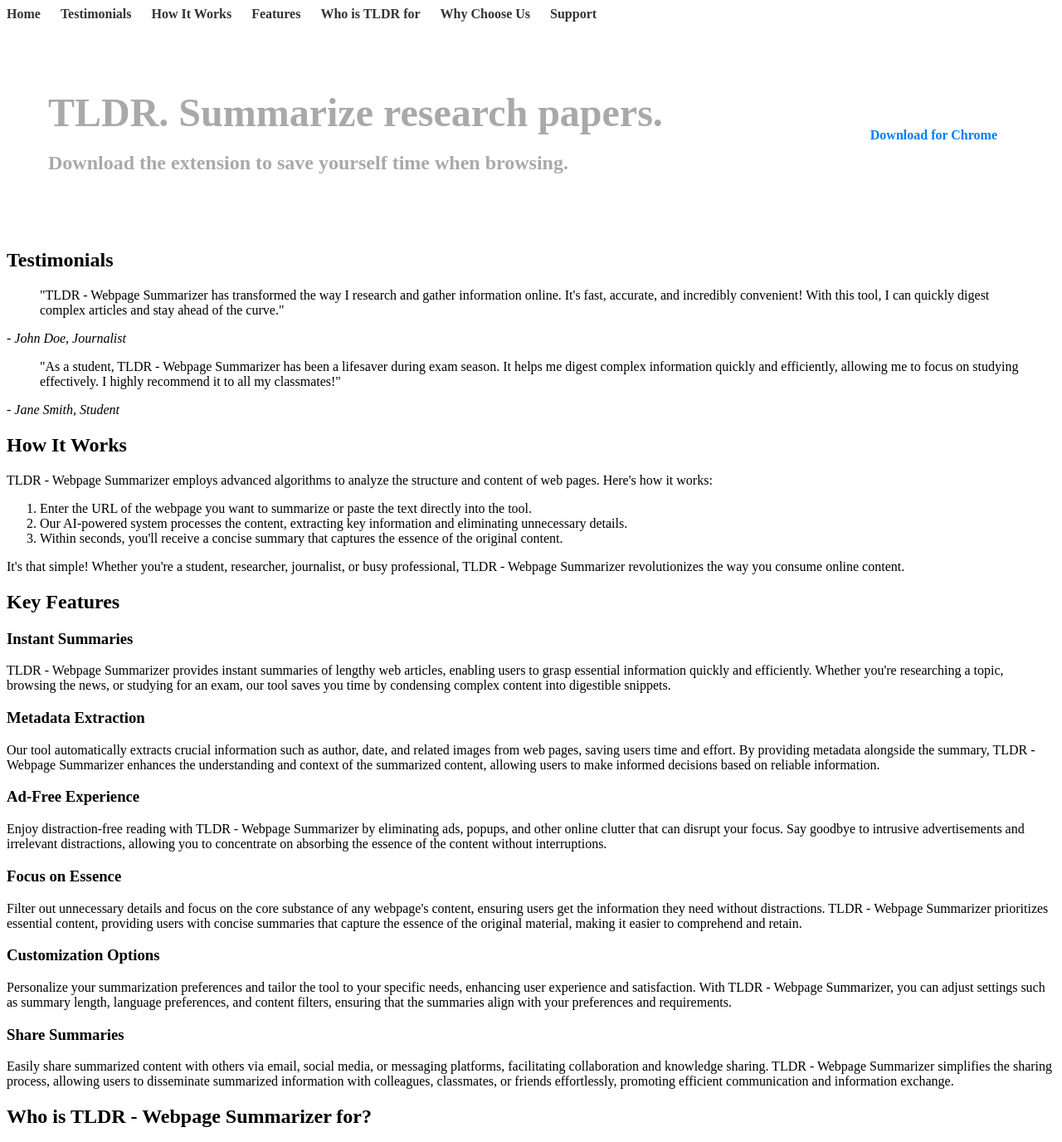
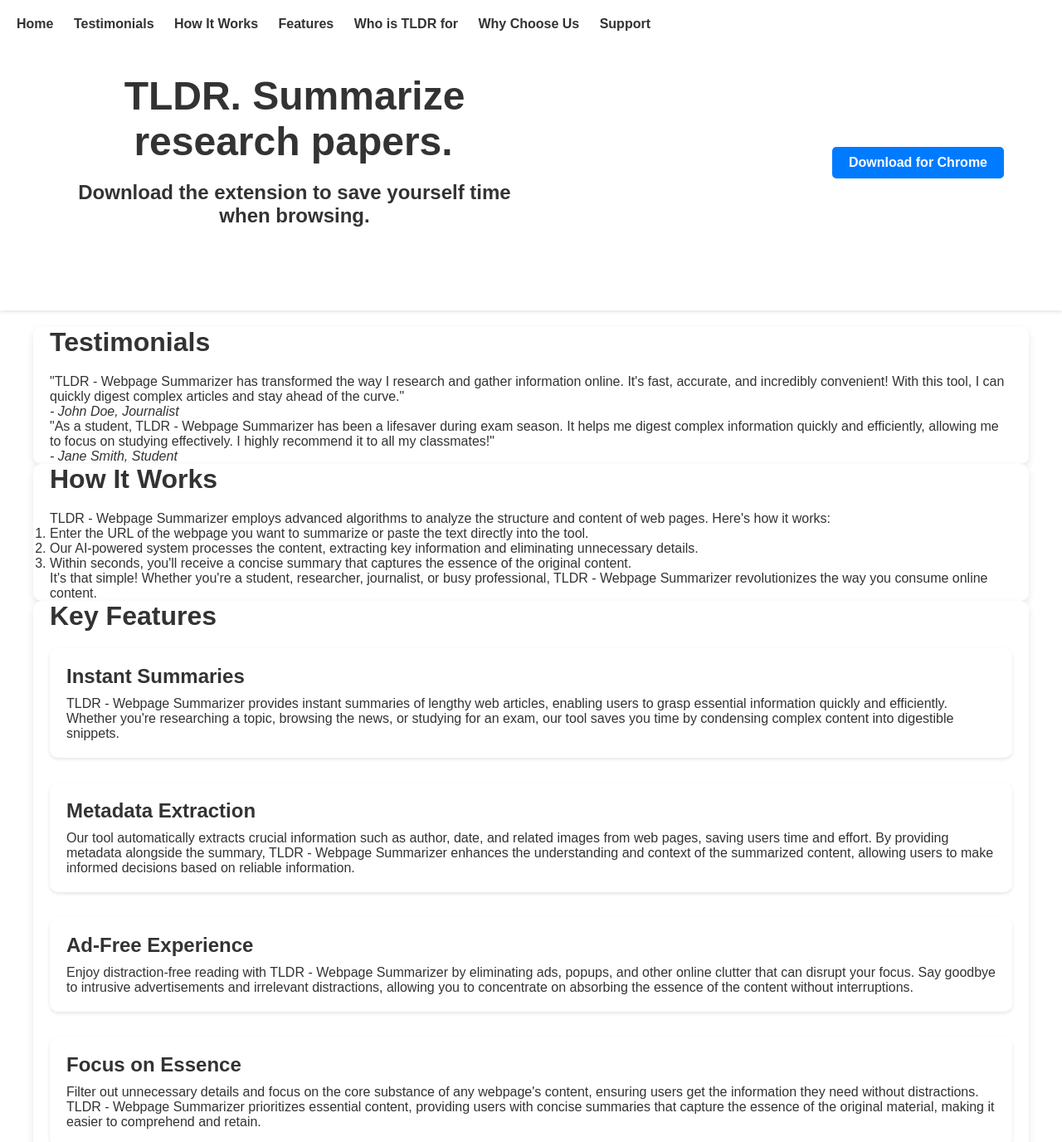
Before and after one commit to ZackFairSldrFrst/ZackFairSldrFrst.github.io, a PHP site: page / in a window 1280 px wide. Shown: the top 1376 px of the page at 83% size. Run offline with PHP 8.4, Linux system fonts and the light colour scheme; some libraries are stand-ins or nearby versions.

Commit message:
Update styles.css

```diff
--- a/styles.css
+++ b/styles.css
@@ -1,44 +1,31 @@
-.banner {
-    display: flex;
-    color: #A9A9A9;
-    padding: 50px;
-    border-bottom-left-radius: 30px;
-    border-bottom-right-radius: 30px;
+/* Reset CSS */
+* {
+    box-sizing: border-box;
+    margin: 0;
+    padding: 0;
 }
 
-.banner-text {
-    flex: 1;
+/* Global Styles */
+body {
+    font-family: Arial, sans-serif;
+    background-color: #ffffff;
+    color: #333333;
 }
 
-.banner-text h1 {
-    font-size: 3em;
-    margin-bottom: 20px;
+.container {
+    max-width: 1200px;
+    margin: 0 auto;
+    padding: 0 20px;
 }
 
-.banner-buttons {
-    display: flex;
-    flex-direction: column;
-    justify-content: center;
-    align-items: flex-start;
-    margin-top: 30px;
+/* Header Styles */
+header {
+    background-color: #ffffff;
+    padding: 20px;
+    box-shadow: 0 2px 4px rgba(0, 0, 0, 0.1);
+    z-index: 999;
 }
 
-.cta {
-    display: inline-block;
-    background-color: #ffffff;
-    color: #007bff;
-    padding: 10px 20px;
-    margin-bottom: 10px;
-    border-radius: 5px;
-    text-decoration: none;
-    font-weight: bold;
-    transition: background-color 0.3s ease, color 0.3s ease;
-}
-
-.cta:hover {
-    background-color: #0056b3;
-    color: #ffffff;
-}
 nav ul {
     list-style-type: none;
     padding: 0;
@@ -64,3 +51,133 @@
 nav ul li a:hover {
     color: #007bff;
 }
+
+/* Banner Styles */
+.banner {
+    display: flex;
+    flex-wrap: wrap;
+    justify-content: space-between;
+    align-items: center;
+    padding: 50px;
+    text-align: center;
+    border-bottom-left-radius: 30px;
+    border-bottom-right-radius: 30px;
+}
+
+.banner-text {
+    flex: 1;
+}
+
+.banner-buttons {
+    flex: 1;
+    display: flex;
+    justify-content: flex-end;
+    align-items: center;
+}
+
+.banner h1 {
+    font-size: 3em;
+    margin-bottom: 20px;
+}
+
+.banner h2 {
+    font-size: 1.5em;
+    margin-bottom: 30px;
+}
+
+.cta {
+    display: inline-block;
+    background-color: #007bff;
+    color: #ffffff;
+    padding: 10px 20px;
+    border-radius: 5px;
+    text-decoration: none;
+    font-weight: bold;
+    transition: background-color 0.3s ease, color 0.3s ease;
+}
+
+.cta:hover {
+    background-color: #0056b3;
+}
+
+/* Main Content Styles */
+main {
+    padding: 20px 0;
+}
+
+section {
+    padding: 40px;
+    margin-bottom: 40px;
+    border-radius: 10px;
+    background-color: #ffffff;
+    box-shadow: 0 4px 10px rgba(0, 0, 0, 0.1);
+    animation: fadeInUp 0.5s ease;
+}
+
+section h2 {
+    font-size: 2em;
+    margin-bottom: 20px;
+}
+
+/* Testimonials, Who It's For, and Why Choose Us Section */
+.scroll-box {
+    max-height: 300px;
+    overflow-y: auto;
+}
+
+/* Key Features Section */
+.feature-item {
+    margin-bottom: 30px;
+    padding: 20px;
+    border-radius: 10px;
+    box-shadow: 0 2px 4px rgba(0, 0, 0, 0.1);
+}
+
+.feature-item h3 {
+    font-size: 1.5em;
+    margin-bottom: 10px;
+}
+
+/* Animations */
+@keyframes fadeInUp {
+    from {
+        opacity: 0;
+        transform: translateY(20px);
+    }
+    to {
+        opacity: 1;
+        transform: translateY(0);
+    }
+}
+
+/* Media Queries for Responsiveness */
+@media only screen and (max-width: 768px) {
+    .container {
+        padding: 0 10px;
+    }
+    .banner {
+        padding: 30px;
+    }
+    .banner h1 {
+        font-size: 2.5em;
+    }
+    .banner h2 {
+        font-size: 1.2em;
+    }
+    .banner-buttons {
+        justify-content: center;
+        margin-top: 20px;
+    }
+    section {
+        padding: 30px;
+    }
+    section h2 {
+        font-size: 1.5em;
+    }
+    .feature-item {
+        padding: 15px;
+    }
+    .feature-item h3 {
+        font-size: 1.2em;
+    }
+}
```
